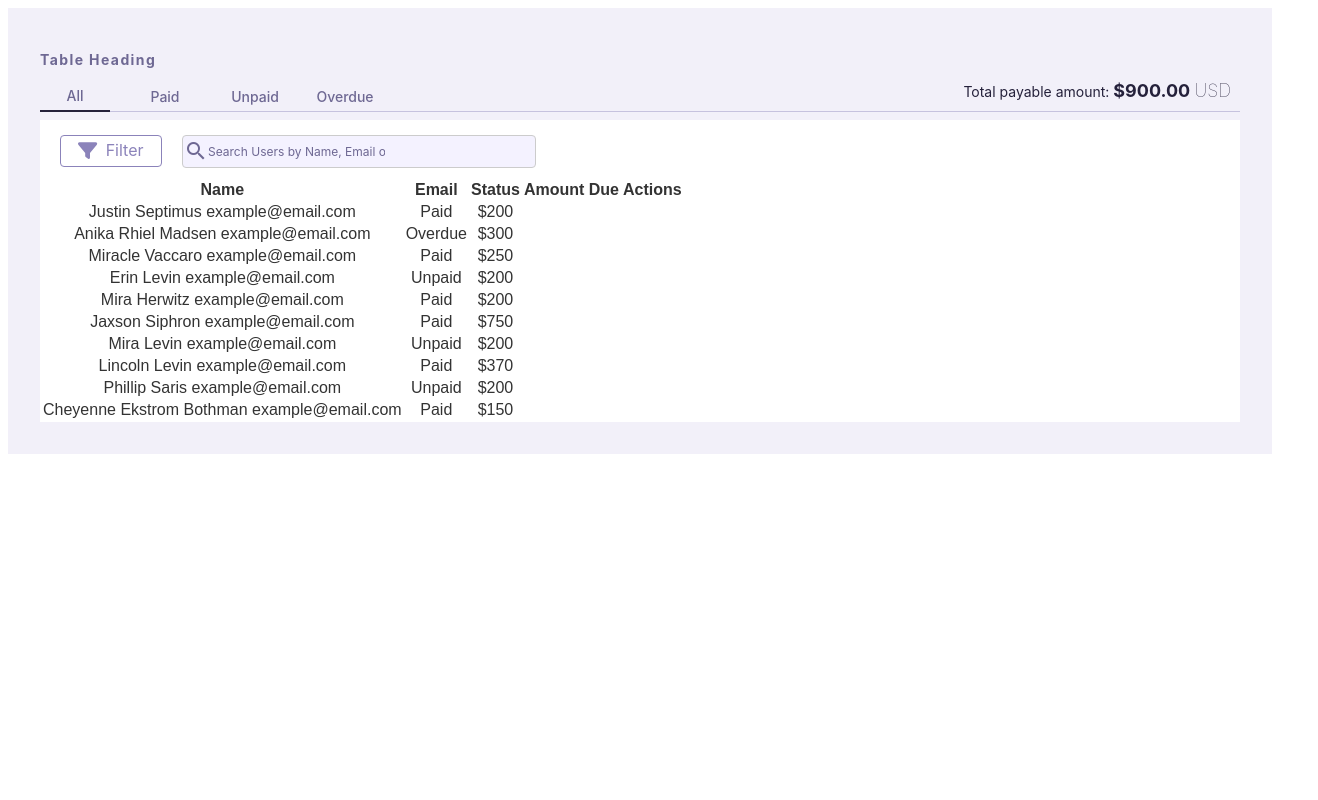
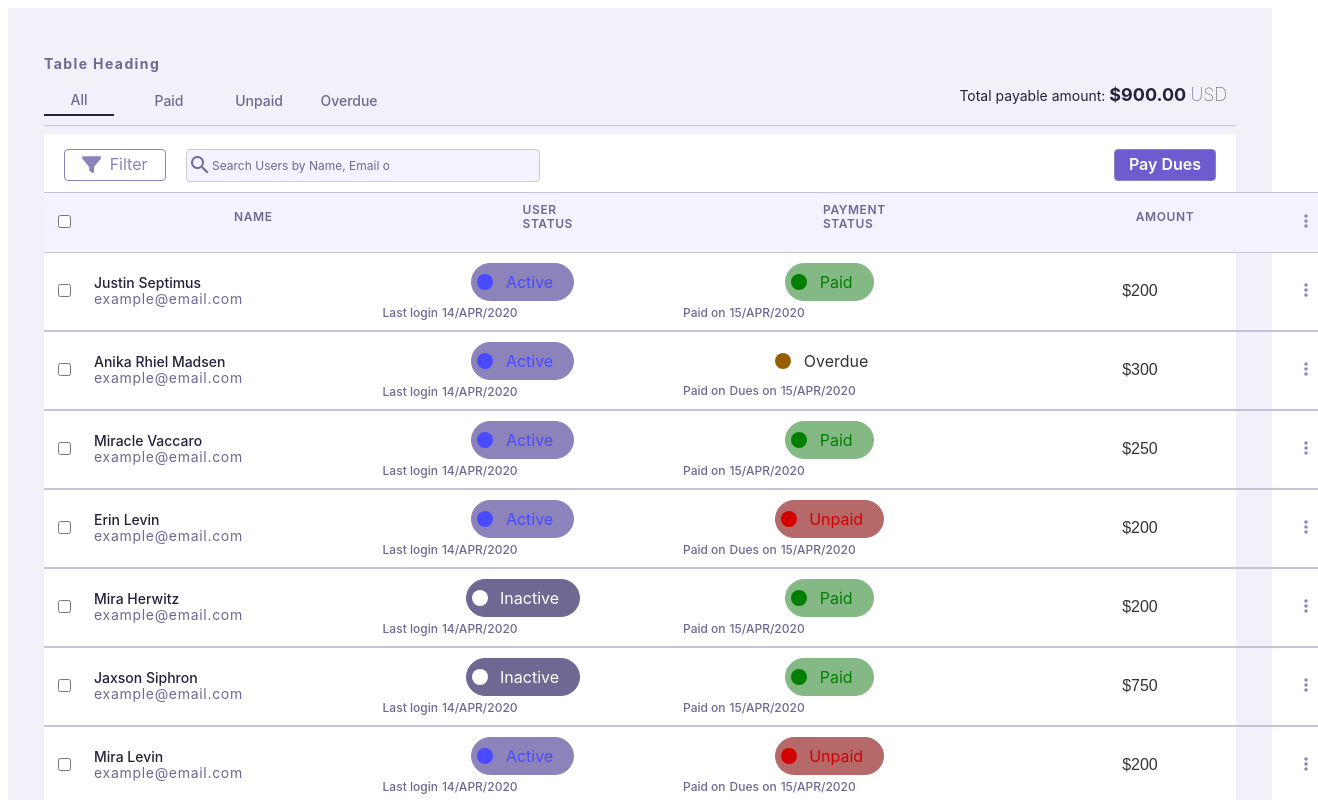
Before and after one commit to KevinEjiofor/Admin-Dashboard, a Vue app: page / in a window 1280 px wide. Shown: the top 800 px of the page, 1318 px wide, since content can reach past the window. Built offline with nearby package versions, Linux system fonts and the light colour scheme.

Commit message:
row update

```diff
--- a/src/App.vue
+++ b/src/App.vue
@@ -35,6 +35,6 @@ header {
 }
 
 main {
-  padding: 2rem;
+  padding: 1rem;
 }
 </style>
--- a/src/components/UserRow.vue
+++ /dev/null
@@ -1,27 +0,0 @@
-<script>
-export default {
-  props: ['user'],
-  methods: {
-    markAsPaid(userId) {
-      this.$emit('markAsPaid', userId);
-    }
-  }
-};
-</script>
-
-<template>
-  <tr>
-    <td>{{ user.firstName  }}  {{ user.lastName }}  {{user.email}}</td>
-
-    <td>{{ user.paymentStatus }}</td>
-    <td>{{user.amount}}</td>
-
-    <td>
-      <input
-          type="checkbox"
-          v-if="user.status === 'Unpaid' || user.status === 'Overdue'"
-          @change="markAsPaid(user.id)"
-      />
-    </td>
-  </tr>
-</template>
--- a/src/components/search/SearchDesign.vue
+++ b/src/components/search/SearchDesign.vue
@@ -1,8 +1,6 @@
-
 <script>
 import './SearchDesignStyle.css';
 import 'material-design-icons-iconfont/dist/material-design-icons.css';
-import { useUserStore } from '@/store/users';
 import { debounce } from 'lodash';
 
 export default {
@@ -12,22 +10,17 @@ export default {
       searchQuery: ''
     };
   },
-  watch: {
-    searchQuery: {
-      handler: debounce(function(newQuery) {
-        const userStore = useUserStore();
-        userStore.searchUsers(newQuery);
-      }, 300),
-      immediate: true
-    }
+  methods: {
+    emitSearch: debounce(function () {
+      this.$emit('searchDesign', this.searchQuery);
+    }, 300)
   }
-}
+};
 </script>
-
 
 <template>
   <div class="search-input-container">
     <i class="material-icons search-icon">search</i>
-    <input v-model="searchQuery" placeholder="Search Users by Name, Email or Date" />
+    <input v-model="searchQuery" @input="emitSearch" placeholder="Search Users by Name, Email or Date" />
   </div>
 </template>
--- /dev/null
+++ b/src/components/userRow/UserRow.vue
@@ -0,0 +1,118 @@
+<script>
+import { FontAwesomeIcon } from '@fortawesome/vue-fontawesome';
+import { faTimes, faEllipsisV,faCircle } from '@fortawesome/free-solid-svg-icons';
+import { library } from '@fortawesome/fontawesome-svg-core';
+import './UserRowStyles.css';
+
+
+library.add(faTimes, faEllipsisV,faCircle);
+
+export default {
+  components: { FontAwesomeIcon },
+  props: ['user', 'isSelected'],
+  data() {
+    return {
+      showDropdown: false,
+    };
+  },
+  methods: {
+    markAsPaid(userId) {
+      this.$emit('markAsPaid', userId);
+    },
+    toggleOptions() {
+      this.showDropdown = !this.showDropdown;
+    },
+    handleAction(action) {
+      console.log(`Selected action: ${action}`);
+      this.showDropdown = false;
+    },
+    closeDropdown() {
+      this.showDropdown = false;
+    },
+  },
+};
+</script>
+
+<template>
+  <tr>
+    <td>
+      <input
+          type="checkbox"
+          :checked="isSelected"
+          @change="$emit('toggleSelect')"
+      />
+    </td>
+    <td>
+      <div class="user-name">
+        {{ user.firstName }} {{ user.lastName }}
+      </div>
+      <div class="user-email">{{ user.email }}</div>
+    </td>
+    <td>
+      <div class="user-status-container">
+        <div class="user-status" :class="{'active-status': user.userStatus === 'Active', 'inactive-status': user.userStatus === 'Inactive'}">
+          <font-awesome-icon
+              :icon="['fas', 'circle']"
+              class="status-icon"
+              :style="{ color: user.userStatus === 'Active' ? '#4A4AFF' : '#ffffff' }"
+          />
+          {{ user.userStatus }}
+        </div>
+        <div class="last-login">
+          <span>Last login</span> {{ user.lastLogin }}
+        </div>
+      </div>
+    </td>
+    <td>
+      <div>
+
+        <div
+            class="user-status"
+            :class="{
+    'payment-status': user.paymentStatus === 'Paid',
+    'unpaid-status': user.paymentStatus === 'Unpaid',
+    'overdue-status': user.paymentStatus === 'OverDue'
+  }"
+        >
+          <font-awesome-icon
+              :icon="['fas', 'circle']"
+              class="status-icon"
+              :style="{
+      color: user.paymentStatus === 'Paid' ? '#007F00' :
+             user.paymentStatus === 'Unpaid' ? '#D30000' :
+             user.paymentStatus === 'OverDue' ? '#965E00' : '#965E00'
+    }"
+          />
+          {{ user.paymentStatus }}
+        </div>
+
+        <div class="last-login">
+          <span>Paid on </span>
+          <span v-if="user.paymentDate">{{ user.paymentDate }}</span>
+          <span v-else> Dues on </span>
+          <span v-if="user.paymentDueDate">{{ user.paymentDueDate }}</span>
+        </div>
+
+      </div>
+    </td>
+
+    <td>{{ user.amount }}</td>
+    <td class="icon-cell">
+      <font-awesome-icon
+          icon="ellipsis-v"
+          @click="toggleOptions"
+          style="color: #8B83BA; cursor: pointer;"
+      />
+      <div v-if="showDropdown" class="dropdown-menu">
+        <span class="close-icon" @click="closeDropdown">
+          <font-awesome-icon icon="times" class="cancel" />
+        </span>
+        <p class="editButton" @click="handleAction('Edit')">Edit</p>
+        <p class="viewProfileButton" @click="handleAction('View Profile')">View Profile</p>
+        <p class="activateUserButton" @click="handleAction('Activate User')">Activate User</p>
+        <hr class="custom-divider" />
+        <p class="deleteButton" @click="handleAction('Delete')">Delete</p>
+      </div>
+    </td>
+  </tr>
+</template>
--- /dev/null
+++ b/src/components/userRow/UserRowStyles.css
@@ -0,0 +1,135 @@
+.icon-cell {
+    position: relative;
+    text-align: right;
+}
+.user-name{
+    font-family: Inter, sans-serif;
+    font-size: 14px;
+    font-weight: 500;
+    line-height: 16.94px;
+    text-align: left;
+    color: #25213B;
+
+
+}
+.user-email{
+    font-family: Inter, sans-serif;
+    font-size: 14px;
+    font-weight: 400;
+    line-height: 16.94px;
+    letter-spacing: 0.05em;
+    text-align: left;
+    color:  #6E6893;
+
+}
+.user-status {
+    padding: 8px 20px 8px 5px;
+    border-radius: 20px;
+    font-family: Inter, sans-serif;
+    font-size: 16px;
+    font-weight: 400;
+    display: inline-block;
+    text-align: left;
+    cursor: pointer;
+}
+
+.active-status {
+    color: #4A4AFF;
+    background-color: #8B83BA;
+    border: 1px solid #8B83BA;
+}
+
+.inactive-status {
+    color: #ffffff;
+    background-color: #6E6893;
+    border: 1px solid #6E6893;
+}
+.status-icon {
+    margin-right: 8px;
+}
+
+
+.last-login {
+    font-family: Inter, sans-serif;
+    font-size: 12px;
+    font-weight: 500;
+    color: #6E6893;
+    margin-top: 4px;
+    display: flex;
+    align-items: center;
+}
+.last-login span {
+    margin-right: 4px;
+}
+.payment-status{
+    color: #007F00;
+    background-color: #84b884;
+    border: 1px solid  #84b884;
+
+}
+.unpaid-status{
+    color: #D30000;
+    background-color: #b66969;
+    border: 1px solid  #b66969;
+}
+.overdue-status{
+    color: #965E00;
+    background-color: #dbbb85; /* Ensure this color is set */
+    border: 1px solid #d1b88e;
+}
+    .dropdown-menu {
+    position: absolute;
+    top: 20px;
+    right: 0;
+    background-color: white;
+    border: 1px solid #ccc;
+    border-radius: 4px;
+    box-shadow: 0 2px 8px rgba(0, 0, 0, 0.1);
+    width: 150px;
+    z-index: 10;
+}
+
+.close-icon {
+    position: absolute;
+    top: -10px;
+    right: -8px;
+    background-color: #ffffff;
+    border: 2px solid #ffffff;
+    border-radius: 100%;
+    padding: 3px;
+    cursor: pointer;
+}
+
+.dropdown-menu p {
+    margin: 0;
+    padding: 8px 10px;
+    cursor: pointer;
+    font-family: Inter, sans-serif;
+    font-size: 14px;
+    font-weight: 400;
+    line-height: 16.94px;
+    text-align: left;
+}
+
+.activateUserButton {
+    color: #007F00;
+}
+
+.deleteButton {
+    color: #D30000;
+}
+
+.dropdown-menu p:hover {
+    background-color: #f4f4f4;
+}
+
+.custom-divider {
+    border: none;
+    border-top: 1px solid #C6C2DE;
+    width: 100%;
+    margin-top: 5px;
+}
+.cancel{
+    color: black;
+    font-size: 20px;
+}
--- a/src/components/userTable/UserTable.vue
+++ b/src/components/userTable/UserTable.vue
@@ -4,26 +4,26 @@ import './UserTableStyles.css';
 import { computed, ref } from 'vue';
 import { useUserStore } from '@/store/users';
 import StatusTabs from '../statusTabs/StatusTabs.vue';
-import UserRow from '../UserRow.vue';
+import UserRow from '../userRow/UserRow.vue';
 import FilterButton from "../filter/Filter.vue";
 import SearchDesign from "../search/SearchDesign.vue";
+import { FontAwesomeIcon } from '@fortawesome/vue-fontawesome'; // Make sure you import this if needed
 
 export default {
-  components: { SearchDesign, FilterButton, StatusTabs, UserRow },
+  components: { SearchDesign, FilterButton, StatusTabs, UserRow, FontAwesomeIcon },
 
   setup() {
     const userStore = useUserStore();
     const currentStatus = ref('All');
     const searchQuery = ref('');
+    const selectedUsers = ref([]);
 
-    const filteredAndSearchedUsers = computed(() => {
-      const users = userStore.filteredUsersByStatus(currentStatus.value);
-      if (!searchQuery.value) return users;
-      return users.filter(user =>
-          user.firstName.toLowerCase().includes(searchQuery.value.toLowerCase()) ||
-          user.lastName.toLowerCase().includes(searchQuery.value.toLowerCase()) ||
-          user.email.toLowerCase().includes(searchQuery.value.toLowerCase())
-      );
+    const filteredAndSearchedUsers = computed(() => userStore.filteredAndSearchedUsers);
+
+    // Check if all users are selected
+    const allSelected = computed(() => {
+      return filteredAndSearchedUsers.value.length > 0 &&
+          selectedUsers.value.length === filteredAndSearchedUsers.value.length;
     });
 
     const updateStatus = (status) => {
@@ -37,15 +37,42 @@ export default {
 
     const onSearchDesign = (query) => {
       searchQuery.value = query;
+      userStore.searchUsers(query);
+    };
+
+    const toggleSelectUser = (userId) => {
+      if (selectedUsers.value.includes(userId)) {
+        selectedUsers.value = selectedUsers.value.filter(id => id !== userId);
+      } else {
+        selectedUsers.value.push(userId);
+      }
+    };
+
+    const toggleSelectAll = () => {
+      if (allSelected.value) {
+        selectedUsers.value = [];
+      } else {
+        selectedUsers.value = filteredAndSearchedUsers.value.map(user => user.id);
+      }
+    };
+
+    const toggleOptions = () => {
+      // Handle the options dropdown or any action
+      console.log('Toggle options clicked');
     };
 
     return {
       currentStatus,
       filteredAndSearchedUsers,
       totalPayableAmount: computed(() => userStore.calculateTotalPayable),
+      allSelected,
       updateStatus,
       markUserAsPaid,
-      onSearchDesign
+      onSearchDesign,
+      toggleSelectUser,
+      toggleSelectAll,
+      toggleOptions,
+      selectedUsers
     };
   }
 }
@@ -67,24 +94,45 @@ export default {
           <FilterButton @filterSelected="onFilterSelected" />
           <SearchDesign @searchDesign="onSearchDesign" />
         </div>
+        <button class="payDuesButton">Pay Dues</button>
       </div>
       <table>
         <thead>
-        <tr>
-          <th>Name</th>
-          <th>Email</th>
-          <th>Status</th>
-          <th>Amount Due</th>
-          <th>Actions</th>
+        <tr class="header-row">
+          <th>
+            <input
+                type="checkbox"
+                :checked="allSelected"
+                @change="toggleSelectAll"
+            />
+          </th>
+          <th class="row">NAME</th>
+          <th class="row">USER STATUS</th>
+          <th class="row">PAYMENT STATUS</th>
+          <th class="row">AMOUNT</th>
+
+          <th >
+            <font-awesome-icon icon="ellipsis-v" @click="toggleOptions" style="color: #8B83BA; cursor: pointer;" />
+          </th>
         </tr>
         </thead>
+
         <tbody>
+        <template v-if="filteredAndSearchedUsers.length > 0">
           <UserRow
               v-for="user in filteredAndSearchedUsers"
               :key="user.id"
               :user="user"
+              :isSelected="selectedUsers.includes(user.id)"
+              @toggleSelect="toggleSelectUser(user.id)"
               @markAsPaid="markUserAsPaid"
           />
+        </template>
+        <template v-else>
+          <tr>
+            <td colspan="6" class="no-records">No records found</td>
+          </tr>
+        </template>
         </tbody>
       </table>
     </div>
--- a/src/components/userTable/UserTableStyles.css
+++ b/src/components/userTable/UserTableStyles.css
@@ -1,5 +1,5 @@
 .mainDiv{
-
+    padding: 20px;
 
 }
 .secondDiv{
@@ -70,3 +70,67 @@
     flex-direction: row;
    gap: 20px;
 }
+.no-records {
+    text-align: center;
+    color: gray;
+    padding: 20px;
+}
+.payDuesButton{
+    display: flex;
+    justify-content: center;
+    align-items: center;
+    padding: 8px 50px 8px 50px;
+
+    cursor: pointer;
+    white-space: nowrap;
+    border: 1px solid #8b83ba;
+    border-radius: 4px;
+
+    background: #6D5BD0;
+    font-family: Inter, sans-serif;
+    font-size: 16px;
+    font-weight: 600;
+    line-height: 19.36px;
+    text-align: left;
+    color: #FFFFFF;
+
+
+}
+table {
+    border-collapse: collapse;
+    width: 100%;
+}
+
+th, td {
+    border: none;
+    padding: 10px;
+}
+
+thead tr {
+    border-bottom: 1px solid #C6C2DE;
+    border-top: 1px solid #C6C2DE;
+}
+
+tbody tr {
+    border-bottom: 2px solid #C6C2DE;
+}
+
+
+.row{
+    font-family: Inter, sans-serif;
+    font-size: 12px;
+    font-weight: 600;
+    line-height: 14.52px;
+    letter-spacing: 0.05em;
+    text-align: left;
+    color:#6E6893;
+
+    padding : 10px 100px 20px 150px;
+
+}
+.icon-cell {
+    text-align: right;
+}
+.header-row {
+    background-color: #F4F2FF; /* Add this line */
+}
--- a/src/main.js
+++ b/src/main.js
@@ -1,9 +1,16 @@
 import { createApp } from 'vue';
 import { createPinia } from 'pinia';
+import { library } from '@fortawesome/fontawesome-svg-core';
+import { FontAwesomeIcon } from '@fortawesome/vue-fontawesome';
+import { faEllipsisV, faTimes } from '@fortawesome/free-solid-svg-icons';
+
+library.add(faEllipsisV, faTimes); // Add icons to library
+
 import App from './App.vue';
 
 const app = createApp(App);
 const pinia = createPinia();
 
 app.use(pinia);
+app.component('font-awesome-icon', FontAwesomeIcon);
 app.mount('#app');
--- a/src/store/users.js
+++ b/src/store/users.js
@@ -1,4 +1,5 @@
 import { defineStore } from 'pinia';
+import {debounce} from "lodash";
 
 export const useUserStore = defineStore('userStore', {
     state: () => ({
@@ -14,32 +15,36 @@ export const useUserStore = defineStore('userStore', {
             { id: 9, firstName: 'Phillip', lastName: 'Saris', email: 'example@email.com', userStatus: 'Inactive', paymentStatus: 'Unpaid', amount: '$200', lastLogin: '14/APR/2020', paymentDate: null, paymentDueDate: '15/APR/2020' },
             { id: 10, firstName: 'Cheyenne', lastName: 'Ekstrom Bothman', email: 'example@email.com', userStatus: 'Inactive', paymentStatus: 'Paid', amount: '$150', lastLogin: '14/APR/2020', paymentDate: '15/APR/2020', paymentDueDate: null }
         ],
-        filteredUsers: [],
+        currentStatus: 'All',
+        searchQuery: '',
     }),
 
     getters: {
-        filteredUsersByStatus: (state) => (paymentStatus) => {
-            return paymentStatus === 'All'
+        filteredAndSearchedUsers(state) {
+            let users = state.currentStatus === 'All'
                 ? state.users
-                : state.users.filter(user => user.paymentStatus === paymentStatus);
+                : state.users.filter(user => user.paymentStatus === state.currentStatus);
+
+            if (state.searchQuery) {
+                users = users.filter(user =>
+                    `${user.firstName} ${user.lastName}`.toLowerCase().includes(state.searchQuery.toLowerCase()) ||
+                    user.email.toLowerCase().includes(state.searchQuery.toLowerCase())
+                );
+            }
+            return users;
         },
+
         calculateTotalPayable: (state) => {
             return state.users
                 .filter(user => user.paymentStatus === 'Unpaid' || user.paymentStatus === 'Overdue')
-                .reduce((total, user) => {
-                    const amount = parseFloat(user.amount.replace('$', ''));
-                    return total + amount;
-                }, 0);
-        },
-        searchResults: (state) => {
-            return state.filteredUsers.length > 0 ? state.filteredUsers : state.users;
+                .reduce((total, user) => total + parseFloat(user.amount.replace('$', '')), 0);
         }
     },
-
     actions: {
         filterByStatus(status) {
-            this.filteredUsers = this.filteredUsersByStatus(status);
+            this.currentStatus = status;
         },
+
         markAsPaid(userId) {
             const user = this.users.find(user => user.id === userId);
             if (user && (user.paymentStatus === 'Unpaid' || user.paymentStatus === 'Overdue')) {
@@ -47,23 +52,12 @@ export const useUserStore = defineStore('userStore', {
                 user.amount = '$0';
             }
         },
-        sortUsersBy(key) {
-            this.users.sort((a, b) => {
-                if (key === 'amount') {
-                    const amountA = parseFloat(a.amount.replace('$', ''));
-                    const amountB = parseFloat(b.amount.replace('$', ''));
-                    return amountA - amountB;
-                }
-                if (a[key] < b[key]) return -1;
-                if (a[key] > b[key]) return 1;
-                return 0;
-            });
-        },
-        searchUsers(query) {
-            this.filteredUsers = this.users.filter(user => {
-                const fullName = `${user.firstName} ${user.lastName}`.toLowerCase();
-                return fullName.includes(query.toLowerCase()) || user.email.toLowerCase().includes(query.toLowerCase());
-            });
-        },
+
+
+        searchUsers: debounce(function (query) {
+            this.searchQuery = query;
+        }, 300)
+
+
     },
 });
```
Lines whose indentation alone changed are shown as unchanged.
